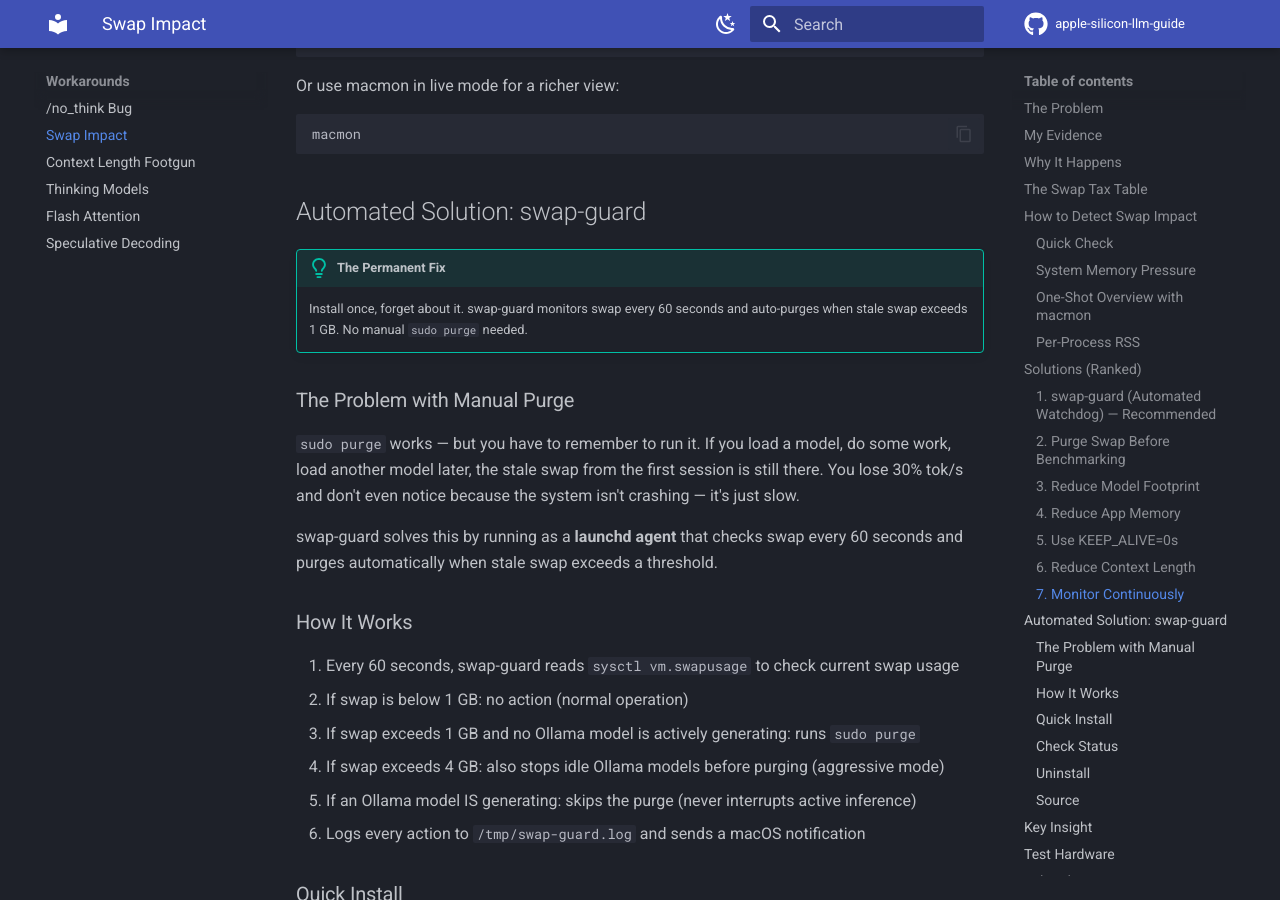
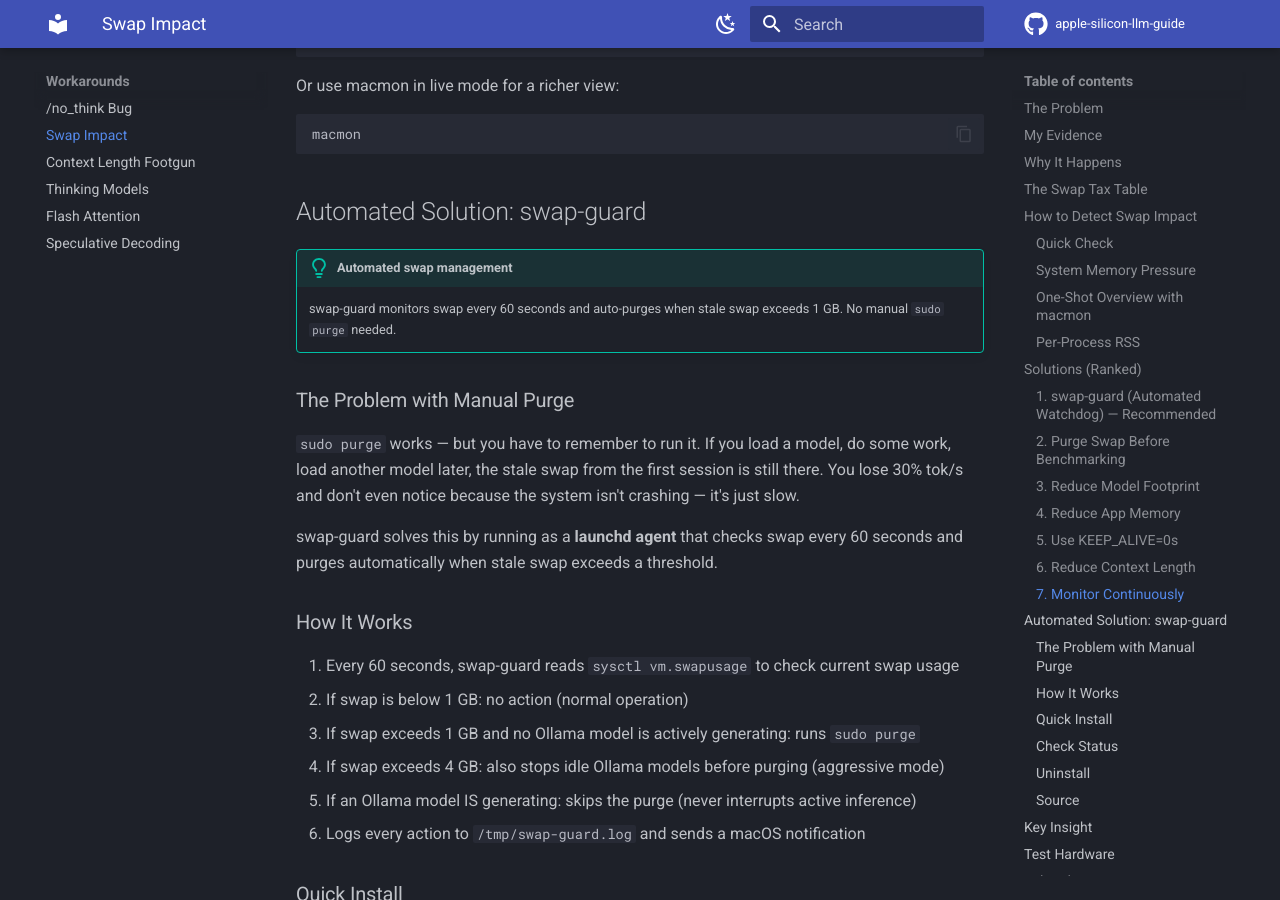
Before and after one commit to j3n0v4/apple-silicon-llm-guide, an MkDocs documentation site: the page built from docs/workarounds/swap-impact.md, in a window 1280 px wide and 900 px high, scrolled down 4570 px. Built offline with MkDocs 1.6.1 and Material for MkDocs 9.7.7, drawn with Linux system fonts in a browser that asks for light colours; comment, search, counter and statistics services are not loaded.

Commit message:
Remove handholding phrasing from admonitions

```diff
--- a/docs/workarounds/swap-impact.md
+++ b/docs/workarounds/swap-impact.md
@@ -166,8 +166,8 @@ macmon
 
 ## Automated Solution: swap-guard
 
-!!! tip "The Permanent Fix"
-    Install once, forget about it. swap-guard monitors swap every 60 seconds and auto-purges when stale swap exceeds 1 GB. No manual `sudo purge` needed.
+!!! tip "Automated swap management"
+    swap-guard monitors swap every 60 seconds and auto-purges when stale swap exceeds 1 GB. No manual `sudo purge` needed.
 
 ### The Problem with Manual Purge
 
```
Also changed, not shown: docs/benchmarks/index.md (+1 -1 lines), docs/benchmarks/model-comparison.md (+1 -1 lines).
